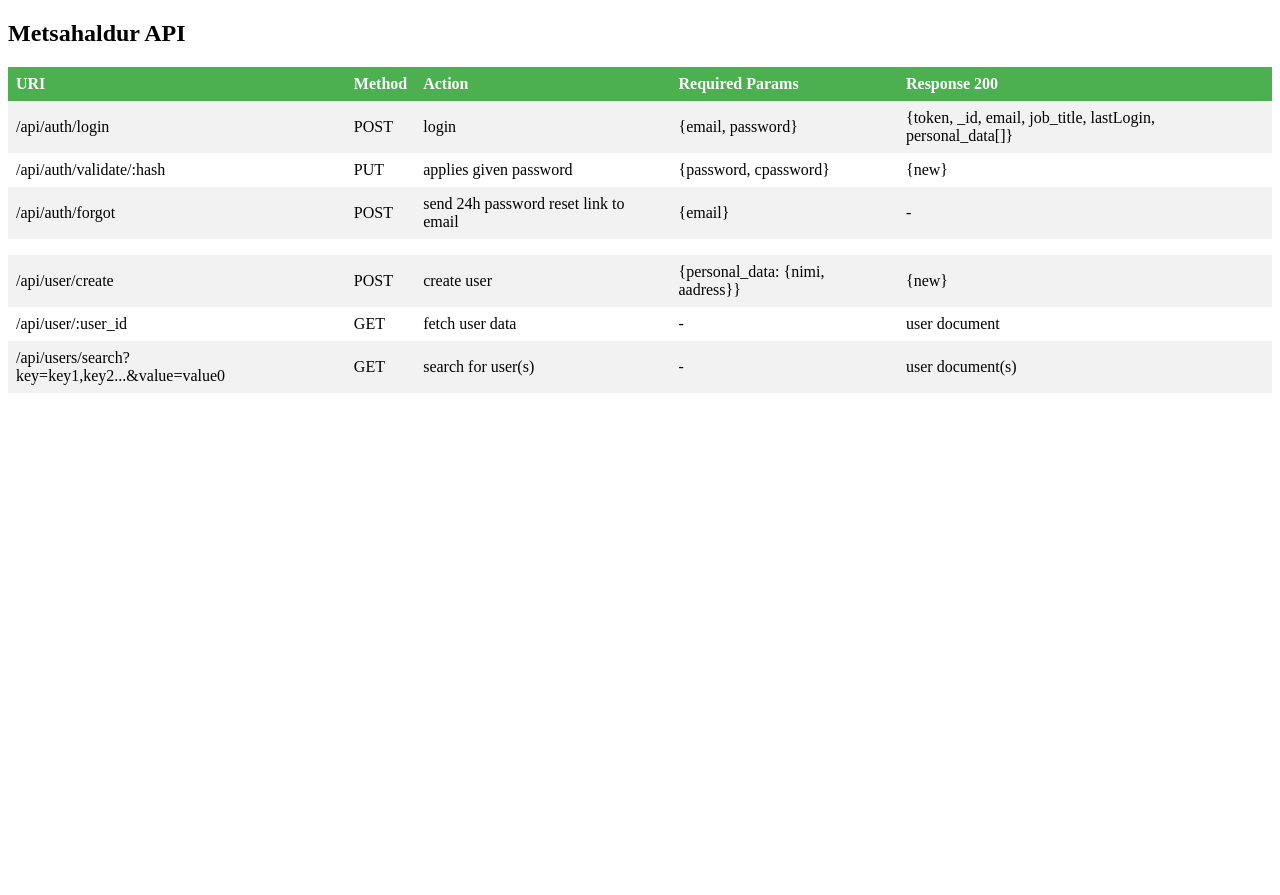
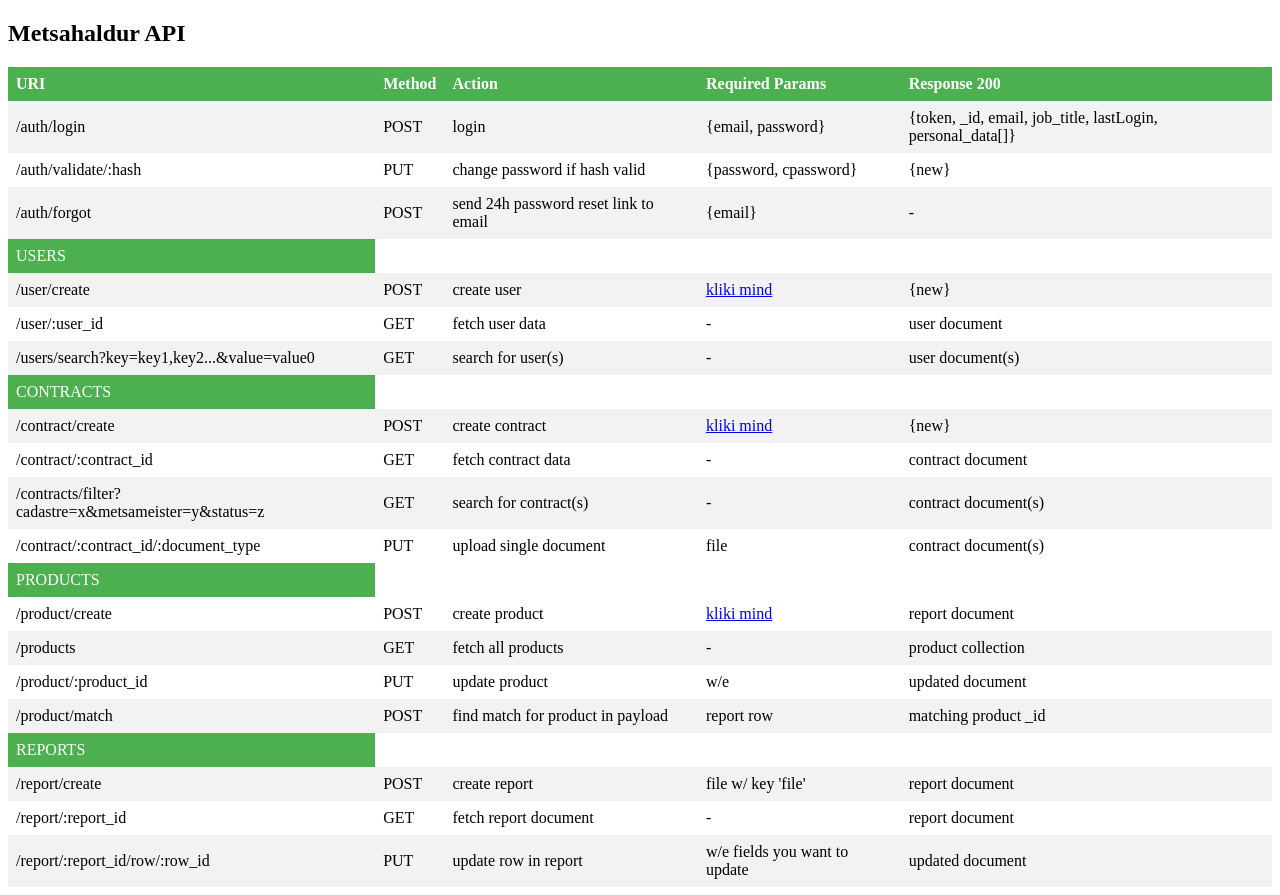
Before and after one commit to vlasn/mets-be, a website: page api.html in a window 1280 px wide. Before the commit the page ends 800 px from the top, so only its background shows below. Drawn offline with Linux system fonts and the light colour scheme.

Commit message:
api documentation at /api

```diff
--- a/api.html
+++ b/api.html
@@ -33,51 +33,136 @@ th {
     <th>Response 200</th>
   </tr>
   <tr>
-    <td>/api/auth/login</td>
+    <td>/auth/login</td>
     <td>POST</td>
     <td>login</td>
     <td>{email, password}</td>
     <td>{token, _id, email, job_title, lastLogin, personal_data[]}</td>
   </tr>
   <tr>
-    <td>/api/auth/validate/:hash</td>
+    <td>/auth/validate/:hash</td>
     <td>PUT</td>
-    <td>applies given password</td>
+    <td>change password if hash valid</td>
     <td>{password, cpassword}</td>
     <td>{new}</td>
   </tr>
   <tr>
-    <td>/api/auth/forgot</td>
+    <td>/auth/forgot</td>
     <td>POST</td>
     <td>send 24h password reset link to email</td>
     <td>{email}</td>
     <td>-</td>
   </tr>
-  <tr>
-    <td>
-    </td>
+  <tr style="background-color: #4CAF50; color: white">
+    <td>USERS</td>
   </tr>
   <tr>
-    <td>/api/user/create</td>
+    <td>/user/create</td>
     <td>POST</td>
     <td>create user</td>
-    <td>{personal_data: {nimi, aadress}}</td>
+    <td><a href="https://gist.github.com/gregnesselmann/488ff3f493db896b47615d0e4b4203fd">kliki mind</a></td>
     <td>{new}</td>
   </tr>
   <tr>
-    <td>/api/user/:user_id</td>
+    <td>/user/:user_id</td>
     <td>GET</td>
     <td>fetch user data</td>
     <td>-</td>
     <td>user document</td>
   </tr>
   <tr>
-    <td>/api/users/search?key=key1,key2...&value=value0</td>
+    <td>/users/search?key=key1,key2...&value=value0</td>
     <td>GET</td>
     <td>search for user(s)</td>
     <td>-</td>
     <td>user document(s)</td>
   </tr>
+  <tr style="background-color: #4CAF50; color: white">
+    <td>CONTRACTS</td>
+  </tr>
+  <tr>
+    <td>/contract/create</td>
+    <td>POST</td>
+    <td>create contract</td>
+    <td><a href="https://gist.github.com/gregnesselmann/2597c811ced2644062b47b4f85ba73a9">kliki mind</a></td>
+    <td>{new}</td>
+  </tr>
+  <tr>
+    <td>/contract/:contract_id</td>
+    <td>GET</td>
+    <td>fetch contract data</td>
+    <td>-</td>
+    <td>contract document</td>
+  </tr>
+  <tr>
+    <td>/contracts/filter?cadastre=x&metsameister=y&status=z</td>
+    <td>GET</td>
+    <td>search for contract(s)</td>
+    <td>-</td>
+    <td>contract document(s)</td>
+  </tr>
+  <tr>
+    <td>/contract/:contract_id/:document_type</td>
+    <td>PUT</td>
+    <td>upload single document</td>
+    <td>file</td>
+    <td>contract document(s)</td>
+  </tr>
+  <tr style="background-color: #4CAF50; color: white">
+    <td>PRODUCTS</td>
+  </tr>
+  <tr>
+    <td>/product/create</td>
+    <td>POST</td>
+    <td>create product</td>
+    <td><a href="https://gist.github.com/gregnesselmann/c0bb7d8a056396e97ba5b075c5699421">kliki mind</a></td>
+    <td>report document</td>
+  </tr>
+  <tr>
+    <td>/products</td>
+    <td>GET</td>
+    <td>fetch all products</td>
+    <td>-</td>
+    <td>product collection</td>
+  </tr>
+  <tr>
+    <td>/product/:product_id</td>
+    <td>PUT</td>
+    <td>update product</td>
+    <td>w/e</td>
+    <td>updated document</td>
+  </tr>
+  <tr>
+    <td>/product/match</td>
+    <td>POST</td>
+    <td>find match for product in payload</td>
+    <td>report row</td>
+    <td>matching product _id</td>
+  </tr>
+  <tr style="background-color: #4CAF50; color: white">
+    <td>REPORTS</td>
+  </tr>
+  <tr>
+    <td>/report/create</td>
+    <td>POST</td>
+    <td>create report</td>
+    <td>file w/ key 'file'</td>
+    <td>report document</td>
+  </tr>
+  <tr>
+    <td>/report/:report_id</td>
+    <td>GET</td>
+    <td>fetch report document</td>
+    <td>-</td>
+    <td>report document</td>
+  </tr>
+  <tr>
+    <td>/report/:report_id/row/:row_id</td>
+    <td>PUT</td>
+    <td>update row in report</td>
+    <td>w/e fields you want to update</td>
+    <td>updated document</td>
+  </tr>
 </table>
 
 </body>
--- a/controllers/user.js
+++ b/controllers/user.js
@@ -77,9 +77,9 @@ exports.search = async (req, res, next) => {
 
 exports.findById = async (req, res, next) => {
   try {
-    return res.status(200).json(respondWith('accept', 'success', await User.findById(req.params.user_id)))
+    res.status(200).json(respondWith('accept', 'success', await User.findById(req.params.user_id)))
   } catch (e) {
-    return res.status(204).json(respondWith('reject'))
+    res.status(204).end()
   }
 }
 
@@ -107,7 +107,7 @@ exports.validate = async (req, res, next) => {
   } catch (e) {return next(e)}
 }
 
-exports.forgotPassword = async (req, res, next) => {
+exports.forgot = async (req, res, next) => {
   try {
     const hash = generateHash(), {email = null} = req.body || {}
 
--- a/utils/parse.js
+++ b/utils/parse.js
@@ -1,7 +1,7 @@
 'use strict'
 
 const mongoose = require('mongoose'),
-findProductReference = require('../controllers/pricelist.js').findProductReferenceId
+{match} = require('../controllers/product.js')
 
 module.exports = async old => {
   const [rows] = [Object.assign({}, old.unmatched)],
@@ -9,7 +9,9 @@ module.exports = async old => {
   _new = Object.assign({}, old, {matched, unmatched : []}, {status: 'pending'})
 
   for (const [key, value] of Object.entries(rows)) {
-    const foundMatch = await findProductReference(value)
+    if (!value.hasOwnProperty('_id')) value._id = mongoose.Types.ObjectId()
+
+    const foundMatch = await match(value)
 
     if (foundMatch) {
       const vaste = foundMatch
```
Also changed, not shown: controllers/contract.js (+14 -14 lines), controllers/product.js (renamed from controllers/pricelist.js, +11 -11 lines), controllers/report.js (+39 -33 lines), controllers/upload.js (deleted, +0 -8 lines), routes.js (+19 -14 lines).
